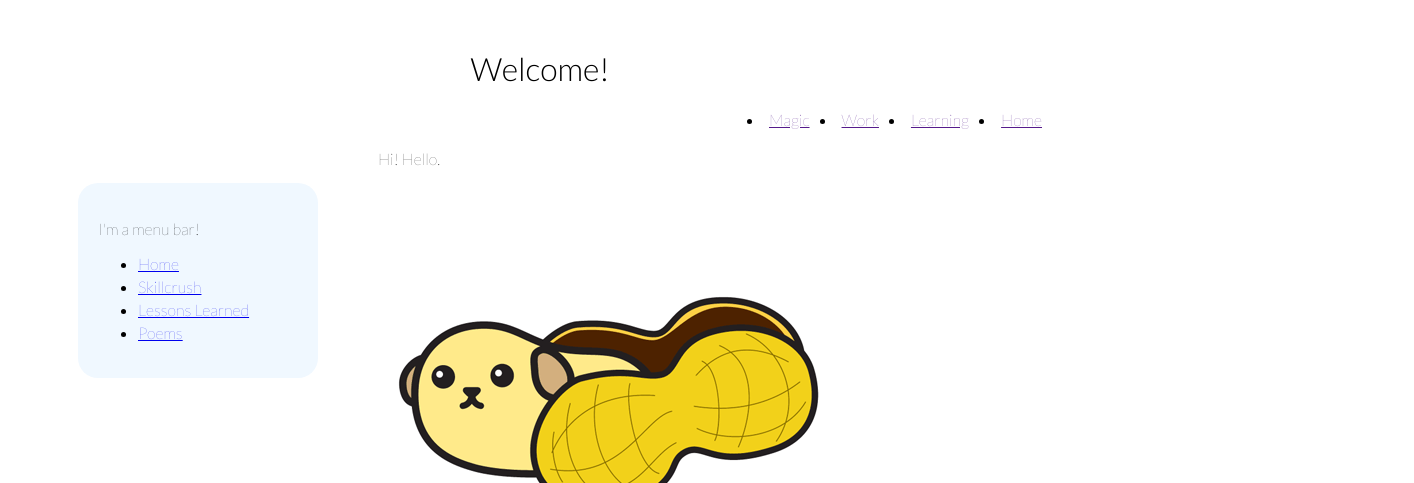
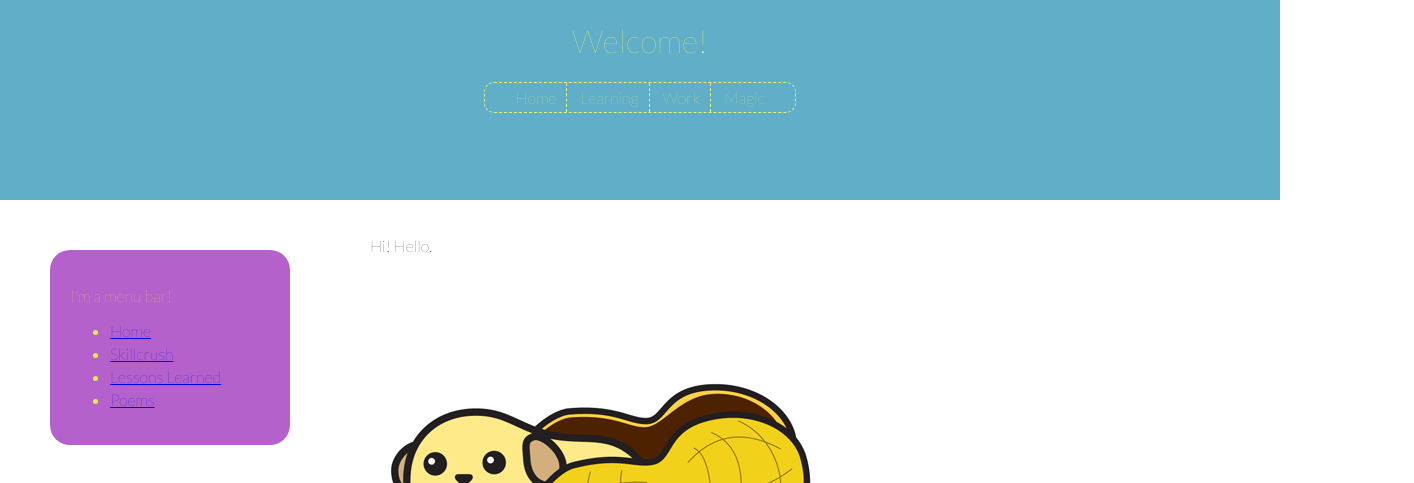
Before and after one commit to antoniascheidel/antoniascheidel.github.io, a plain HTML site: page skillcrush/index.html in a window 1280 px wide. Shown: the top 483 px of the page, 1414 px wide, since content can reach past the window. Drawn offline with Linux system fonts and the light colour scheme; grey boxes are pictures that could not be loaded; a web font is replaced by a local one.

Commit message:
Sassified header, woo!

```diff
--- a/skillcrush/new_style.css
+++ b/skillcrush/new_style.css
@@ -48,9 +48,7 @@ input, select { vertical-align: middle; }*/
 body {
   font-family: 'Lato', sans-serif;
   font-weight: 100;
-  padding: 20px;
-  width: 80%;
-  /*float: left;*/ }
+  margin: 0; }
 
 h1 {
   text-align: center; }
@@ -58,19 +56,53 @@ h1 {
 li {
   margin-bottom: 0.25em; }
 
+.stitched {
+  padding: 20px;
+  margin: 10px;
+  background: #ff0030;
+  color: #fff;
+  font-size: 21px;
+  font-weight: bold;
+  line-height: 1.3em;
+  border: 2px dashed #fff;
+  border-radius: 10px;
+  box-shadow: 0 0 0 4px #ff0030, 2px 1px 6px 4px rgba(10, 10, 0, 0.5);
+  text-shadow: -1px -1px #aa3030;
+  font-weight: normal; }
+
 header {
-  /*width: 50%;*/
-  /*padding: 0 15%;*/
+  background-color: #60AEC8;
+  color: #E6F16F;
   text-align: center;
-  overflow: auto; }
+  overflow: auto;
+  height: 200px; }
+  header h1 {
+    font-weight: 100; }
   header li {
-    margin-right: 10px;
-    float: right;
+    padding: 5px 10px;
+    display: inline;
+    border-right: #E6F16F dashed 1px;
     list-style-position: inside; }
+    header li:last-child {
+      border-right: none; }
+    header li a {
+      color: #E6F16F;
+      transition: all 0.1s ease-in;
+      text-decoration: none; }
+      header li a:hover {
+        -webkit-stroke-width: 5.3px;
+        -webkit-stroke-color: #FFFFFF;
+        -webkit-fill-color: #FFFFFF;
+        text-shadow: 1px 10px 20px white; }
   header ul {
-    text-align: center; }
-  header h1 {
-    font-weight: 300; }
+    overflow: auto;
+    display: block;
+    margin: 0 auto;
+    padding: 0;
+    width: 300px;
+    padding: 5px;
+    border-radius: 10px;
+    border: #E6F16F dashed 1px; }
 
 .menu {
   float: left;
@@ -78,10 +110,13 @@ header {
   overflow: auto;
   padding: 20px;
   margin: 50px;
-  background-color: AliceBlue;
+  background-color: #B461CC;
+  color: #E2F13F;
   border-radius: 20px; }
 
 .main {
+  padding: 20px;
+  width: 80%;
   margin-left: 350px; }
 
 .bold {
--- a/skillcrush/style.scss
+++ b/skillcrush/style.scss
@@ -50,9 +50,7 @@ input, select { vertical-align: middle; }*/
 body {
   font-family: 'Lato', sans-serif;
   font-weight: 100;
-  padding: 20px;
-  width: 80%;
-  /*float: left;*/
+  margin: 0;
 }
 h1 {
   text-align: center;
@@ -61,24 +59,62 @@ li {
   margin-bottom: 0.25em;
 }
 
+.stitched {
+ padding: 20px;
+ margin: 10px;
+ background: #ff0030;
+ color: #fff;
+ font-size: 21px;
+ font-weight: bold;
+ line-height: 1.3em;
+ border: 2px dashed #fff;
+ border-radius: 10px;
+ box-shadow: 0 0 0 4px #ff0030, 2px 1px 6px 4px rgba(10, 10, 0, 0.5);
+ text-shadow: -1px -1px #aa3030;
+ font-weight: normal;
+}
+
 header {
-  /*width: 50%;*/
-  /*padding: 0 15%;*/
+  background-color: #60AEC8;
+  color: #E6F16F;
   text-align: center;
   overflow: auto;
+  height: 200px;
+  h1 {
+    font-weight: 100;
+  }
+  li {
+    padding: 5px 10px;
+    display: inline;
+    border-right: #E6F16F dashed 1px;
+    list-style-position: inside;
+    &:last-child {
+      border-right: none;
+    }
 
-  li {
-    margin-right: 10px;
-    float: right;
-    list-style-position: inside;
+    a {
+      color: #E6F16F;
+      transition: all 0.1s ease-in;
+      text-decoration:none;
+      &:hover{
+        -webkit-stroke-width: 5.3px;
+        -webkit-stroke-color: #FFFFFF;
+        -webkit-fill-color: #FFFFFF;
+        text-shadow: 1px 10px 20px white;
+      }
+    }
+
   }
 
   ul {
-    text-align: center;
-  }
-
-  h1 {
-    font-weight: 300;
+    overflow: auto;
+    display: block;
+    margin: 0 auto;
+    padding: 0;
+    width: 300px;
+    padding: 5px;
+    border-radius: 10px;
+    border: #E6F16F dashed 1px;
   }
 }
 
@@ -88,10 +124,13 @@ header {
   overflow: auto;
   padding: 20px;
   margin: 50px;
-  background-color: AliceBlue;
+  background-color: #B461CC;
+  color: #E2F13F;
   border-radius: 20px;
 }
 .main {
+  padding: 20px;
+  width: 80%;
   margin-left: 350px;
 }
 .bold {
```
Lines whose indentation alone changed are shown as unchanged.
